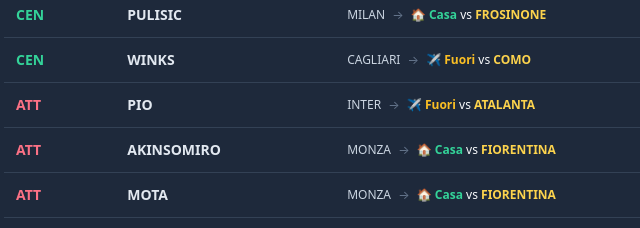
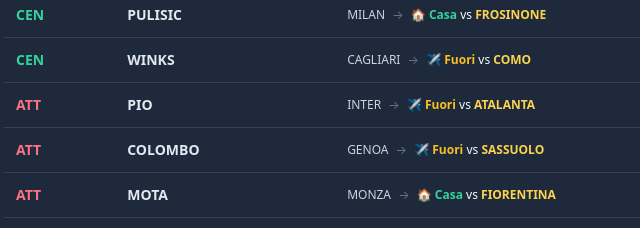
Before and after one commit to lorenzomiconi/fantacalcio, a plain HTML site: page index.html in a window 1280 px wide. Shown: the part 1860-2088 px from the top of the page, 53-693 px from the left. Drawn offline with nearby package versions, Linux system fonts and the light colour scheme.

Commit message:
Update index.html

```diff
--- a/index.html
+++ b/index.html
@@ -273,7 +273,7 @@
                 "por": [{"name": "OKOYE", "squadra": "UDINESE", "mv": 6.0, "fm": 6.0}, {"name": "PESSINA", "squadra": "BOLOGNA", "mv": 6.0, "fm": 6.0}, {"name": "SKORUPSKI", "squadra": "BOLOGNA", "mv": 6.0, "fm": 6.0}],
                 "dif": [{"name": "BRACAGLIA", "squadra": "FROSINONE", "mv": 6.0, "fm": 6.0}, {"name": "DEL PRATO", "squadra": "PARMA", "mv": 6.0, "fm": 6.0}, {"name": "KEMPF", "squadra": "COMO", "mv": 6.0, "fm": 6.0}, {"name": "LUCUMI", "squadra": "JUVENTUS", "mv": 6.0, "fm": 6.0}, {"name": "MANGAS", "squadra": "MONZA", "mv": 6.0, "fm": 6.0}, {"name": "ZORTEA", "squadra": "BOLOGNA", "mv": 6.0, "fm": 6.0}, {"name": "VASQUEZ", "squadra": "GENOA", "mv": 6.0, "fm": 6.0}, {"name": "RAMON", "squadra": "COMO", "mv": 6.0, "fm": 6.0}],
                 "cen": [{"name": "AKINSOMIRO", "squadra": "MONZA", "mv": 6.0, "fm": 6.0}, {"name": "BERNARDESCHI", "squadra": "BOLOGNA", "mv": 6.0, "fm": 6.0}, {"name": "CACCIAMANI", "squadra": "TORINO", "mv": 6.0, "fm": 6.0}, {"name": "CALHANOGLU", "squadra": "INTER", "mv": 6.0, "fm": 6.0}, {"name": "DOUGLAS", "squadra": "JUVENTUS", "mv": 6.0, "fm": 6.0}, {"name": "MOREIRA", "squadra": "MILAN", "mv": 6.0, "fm": 6.0}, {"name": "PULISIC", "squadra": "MILAN", "mv": 6.0, "fm": 6.0}, {"name": "WINKS", "squadra": "CAGLIARI", "mv": 6.0, "fm": 6.0}],
-                "att": [{"name": "PIO", "squadra": "INTER", "mv": 6.0, "fm": 6.0}, {"name": "AKINSOMIRO", "squadra": "MONZA", "mv": 6.0, "fm": 6.0}, {"name": "MOTA", "squadra": "MONZA", "mv": 6.0, "fm": 6.0}, {"name": "GEUBBELS", "squadra": "LECCE", "mv": 6.0, "fm": 6.0}, {"name": "NOSLIN", "squadra": "LAZIO", "mv": 6.0, "fm": 6.0}, {"name": "SCAMACCA", "squadra": "ATALANTA", "mv": 6.0, "fm": 6.0}]
+                "att": [{"name": "PIO", "squadra": "INTER", "mv": 6.0, "fm": 6.0}, {"name": "COLOMBO", "squadra": "GENOA", "mv": 6.0, "fm": 6.0}, {"name": "MOTA", "squadra": "MONZA", "mv": 6.0, "fm": 6.0}, {"name": "GEUBBELS", "squadra": "LECCE", "mv": 6.0, "fm": 6.0}, {"name": "NOSLIN", "squadra": "LAZIO", "mv": 6.0, "fm": 6.0}, {"name": "SCAMACCA", "squadra": "ATALANTA", "mv": 6.0, "fm": 6.0}]
             },
             "AC PICCHIA": {
                 "por": [{"name": "MAIGNAN", "squadra": "MILAN", "mv": 6.0, "fm": 6.0}, {"name": "PERRI", "squadra": "TORINO", "mv": 6.0, "fm": 6.0}, {"name": "TORRIANI", "squadra": "MILAN", "mv": 6.0, "fm": 6.0}],
```
